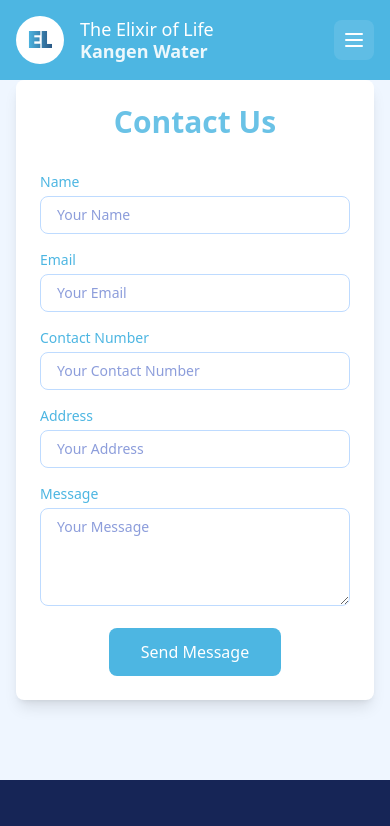
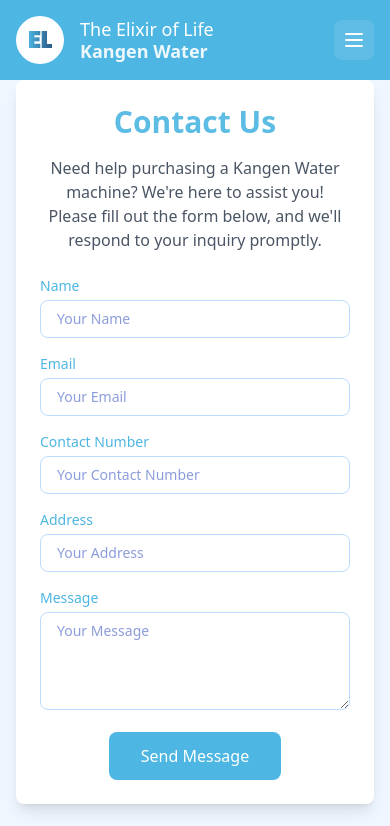
Before and after one commit to elixiroflifekangenwater/water-supply, a React (Vite) app: page /contact in a window 390 px wide. Shown: the top 826 px of the page. Built offline with nearby package versions, Linux system fonts and the light colour scheme.

Commit message:
Contact content

```diff
--- a/src/components/Contact.jsx
+++ b/src/components/Contact.jsx
@@ -102,9 +102,14 @@
 
   const formContent = (
     <div className={`max-w-full mx-auto bg-white p-6 sm:p-8 rounded-lg shadow-lg w-full ${isPopup ? 'md:max-w-md' : 'md:max-w-2xl'}`}>
-      <h2 className="text-3xl sm:text-4xl font-bold text-center mb-8 sm:mb-12 animate-pulse text-[#4DB6E2] transition-all duration-500">
+      <h2 className="text-3xl sm:text-4xl font-bold text-center mb-4 sm:mb-6 animate-pulse text-[#4DB6E2] transition-all duration-500">
        {isPopup ? 'Get Started' : 'Contact Us'}
       </h2>
+      {!isPopup && (
+        <p className="text-center text-gray-600 mb-6 sm:mb-10 px-2 sm:px-4">
+          Need help purchasing a Kangen Water machine? We're here to assist you! Please fill out the form below, and we'll respond to your inquiry promptly.
+        </p>
+      )}
       <form className="grid grid-cols-1 gap-4 sm:gap-6" onSubmit={handleSubmit}>
         <div className="group">
           <label htmlFor="name" className="block text-sm font-medium text-[#4DB6E2] mb-1">Name</label>
--- a/src/components/Navbar.jsx
+++ b/src/components/Navbar.jsx
@@ -1,5 +1,5 @@
 import React, { useState } from "react";
-import { NavLink } from 'react-router-dom';
+import { NavLink, useNavigate } from 'react-router-dom';
 import { Menu } from 'lucide-react';
 import {motion} from 'framer-motion';
 
@@ -18,6 +18,7 @@
 ];
 
 const Navbar = ({ scrolled, mobileMachineOpen, setMobileMachineOpen, machineItems, scrollToSection }) => {
+  const navigate = useNavigate();
   const [mobileMenuOpen, setMobileMenuOpen] = useState(false);
   const [machineryDropdownOpen, setMachineryDropdownOpen] = useState(false);
   const [servicesDropdownOpen, setServicesDropdownOpen] = useState(false);
@@ -113,7 +114,7 @@
               </div>
             </div>
           </li>
-          <li><NavLink to="/home"><button onClick={() => scrollToSection('contact')} className="text-white opacity-80 hover:opacity-100 transition-all duration-200 py-2 px-3 rounded-lg hover:bg-white/10 hover:-translate-y-0.5 hover:shadow-md">Contact Us</button></NavLink></li>
+          <li><NavLink to="/contact"><button onClick={() => scrollToSection('contact')} className="text-white opacity-80 hover:opacity-100 transition-all duration-200 py-2 px-3 rounded-lg hover:bg-white/10 hover:-translate-y-0.5 hover:shadow-md">Contact Us</button></NavLink></li>
         </ul>
       </nav>
       {/* Mobile Menu Button */}
```
